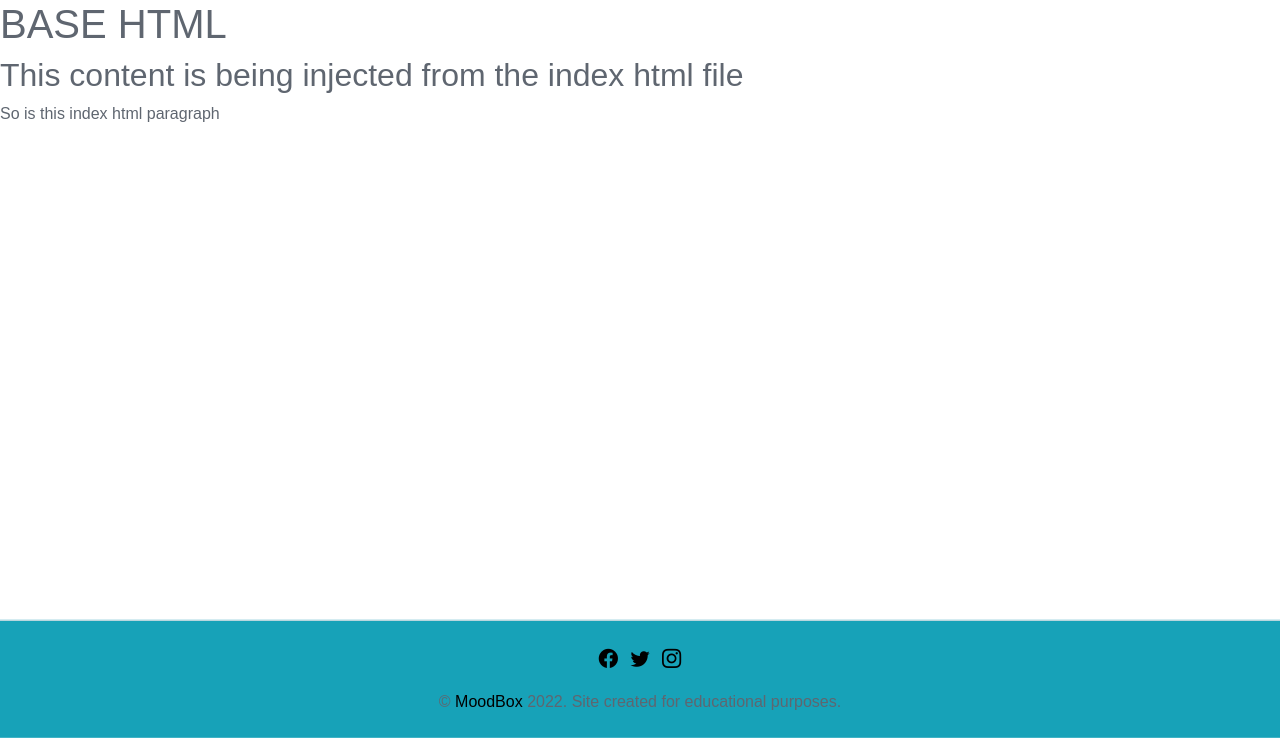
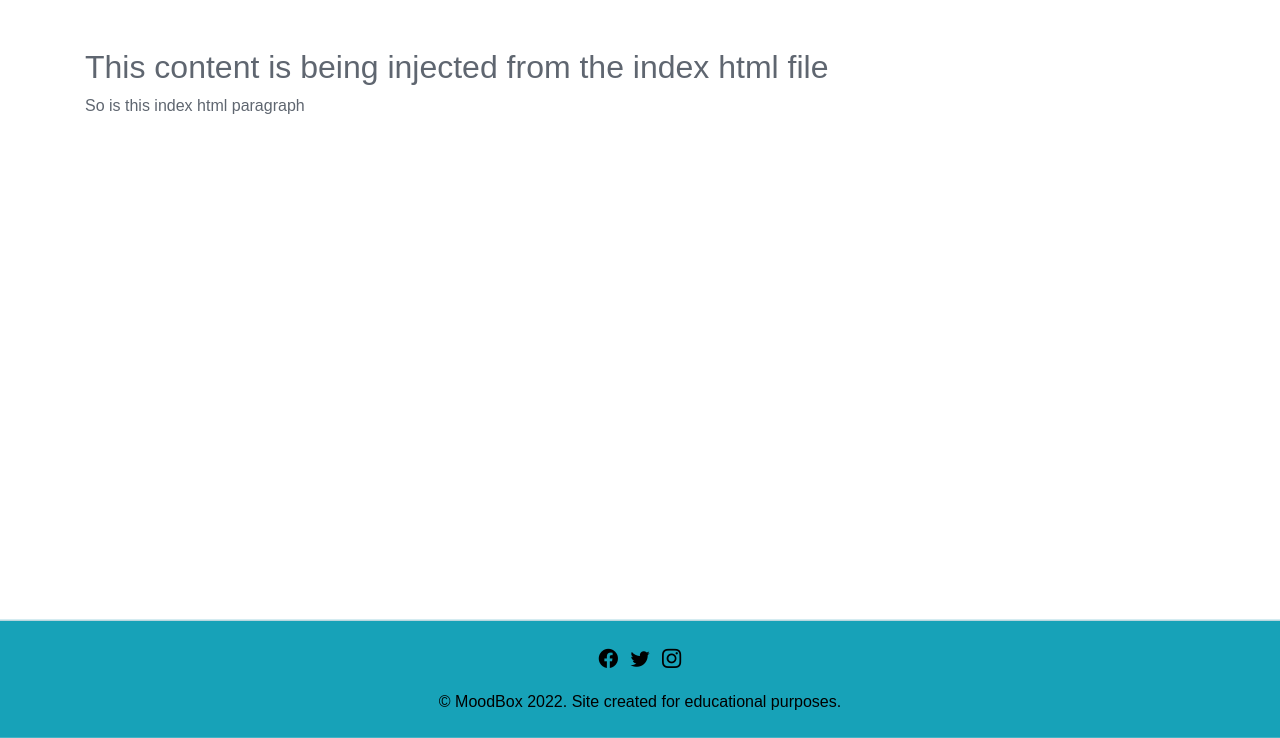
Before and after one commit to renatabiniek/moodbox, a Django app: page / in a window 1280 px wide. Shown: the part 62-800 px from the top of the page. Run offline with Django 3.2, Linux system fonts and the light colour scheme; data that the repository does not hold is empty; some libraries are stand-ins or nearby versions.

Commit message:
Set up main section of base html

```diff
--- a/static/css/style.css
+++ b/static/css/style.css
@@ -39,7 +39,7 @@ this tip: https://css-tricks.com/a-clever-sticky-footer-technique/
     top: 100vh;
 }
 
-.footer-link {
+.footer-link, .footer-text {
     color: black;
 }
 
--- a/templates/base.html
+++ b/templates/base.html
@@ -2,6 +2,7 @@
 
 <!DOCTYPE html>
 <html lang="en">
+
 <head>
   <meta charset="UTF-8">
   <meta http-equiv="X-UA-Compatible" content="IE=edge">
@@ -11,14 +12,18 @@
   <link rel="preconnect" href="https://fonts.gstatic.com" crossorigin>
   <link href="https://fonts.googleapis.com/css2?family=Montserrat:wght@300;400;600&display=swap" rel="stylesheet">
   <!-- Bootstrap CSS -->
-    <link rel="stylesheet" href="https://cdn.jsdelivr.net/npm/bootstrap@4.6.1/dist/css/bootstrap.min.css" integrity="sha384-zCbKRCUGaJDkqS1kPbPd7TveP5iyJE0EjAuZQTgFLD2ylzuqKfdKlfG/eSrtxUkn" crossorigin="anonymous">
+  <link rel="stylesheet" href="https://cdn.jsdelivr.net/npm/bootstrap@4.6.1/dist/css/bootstrap.min.css"
+    integrity="sha384-zCbKRCUGaJDkqS1kPbPd7TveP5iyJE0EjAuZQTgFLD2ylzuqKfdKlfG/eSrtxUkn" crossorigin="anonymous">
   <!-- Bootstrap JavaScript -->
-    <script src="https://cdn.jsdelivr.net/npm/bootstrap@4.6.1/dist/js/bootstrap.bundle.min.js" integrity="sha384-fQybjgWLrvvRgtW6bFlB7jaZrFsaBXjsOMm/tB9LTS58ONXgqbR9W8oWht/amnpF" crossorigin="anonymous"></script>
+  <script src="https://cdn.jsdelivr.net/npm/bootstrap@4.6.1/dist/js/bootstrap.bundle.min.js"
+    integrity="sha384-fQybjgWLrvvRgtW6bFlB7jaZrFsaBXjsOMm/tB9LTS58ONXgqbR9W8oWht/amnpF" crossorigin="anonymous">
+  </script>
   <link rel="stylesheet" href="https://cdn.jsdelivr.net/npm/bootstrap-icons@1.9.1/font/bootstrap-icons.css">
   <!-- custom CSS -->
   <link rel="stylesheet" href="{% static 'css/style.css' %}">
   <title>MoodBox</title>
 </head>
+
 <body>
 
   <!--Navigation with brand and collapsible navbar-->
@@ -52,10 +57,11 @@
 
   <!--Main-->
 
-    <h1>BASE HTML</h1>
+  <main class="container py-5">
     {% block content %}
     <!-- Content gets inserted here -->
     {% endblock content %}
+  </main>
 
   <!--Footer-->
 
@@ -70,16 +76,17 @@
             aria-label="Visit our Twitter page. Link opens in new tab" class="footer-link"><i class="bi bi-twitter"
               aria-hidden="true"></i></a></li>
         <li class="list-inline-item"><a href="https://instagram.com" target="_blank" rel="noopener"
-              aria-label="Visit our Instagram page. Link opens in new tab" class="footer-link"><i
-                class="bi bi-instagram" aria-hidden="true"></i></a></li>
+            aria-label="Visit our Instagram page. Link opens in new tab" class="footer-link"><i class="bi bi-instagram"
+              aria-hidden="true"></i></a></li>
       </ul>
     </div>
 
     <!-- Copyright -->
-      <div class="text-center pt-3">&copy; <a href="{% url 'home' %}" class="footer-link"> MoodBox</a> 2022.
+    <div class="text-center pt-3 footer-text">&copy; <a href="{% url 'home' %}" class="footer-link"> MoodBox</a> 2022.
       <span>Site created for educational purposes.</span>
     </div>
   </footer>
 
 </body>
+
 </html>
```
Lines whose indentation alone changed are shown as unchanged.
